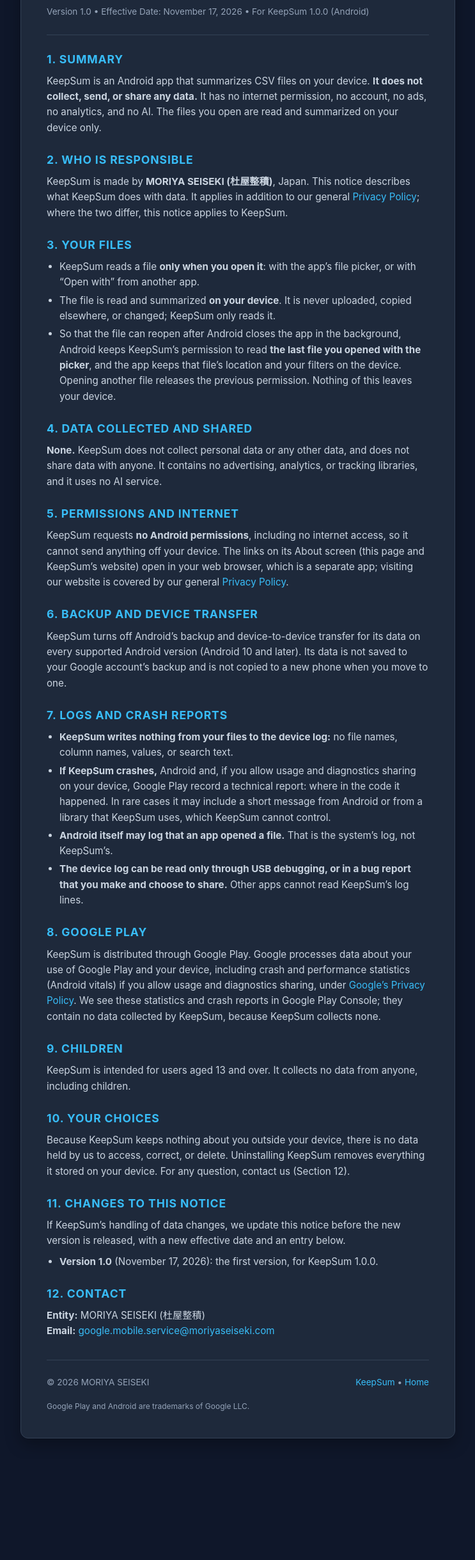
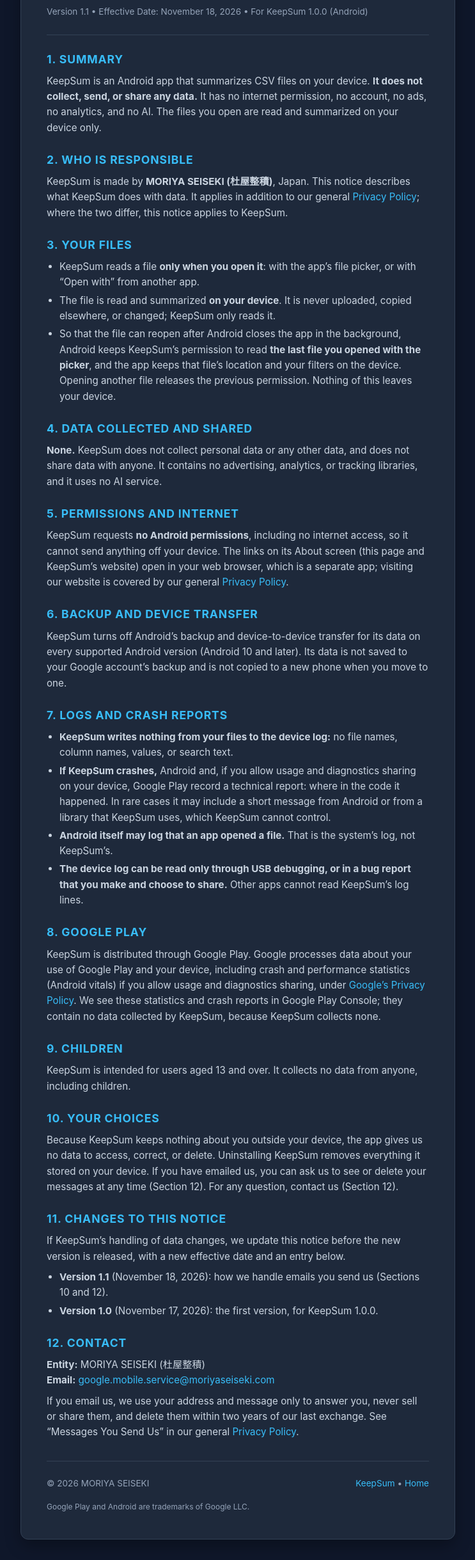
Before and after one commit to moriyaseiseki/moriyaseiseki-web, a plain HTML site: page mobile/keepsum/privacy-policy.html in a window 1280 px wide. Shown: the part 114-2552 px from the top of the page at 64% size, without its empty margins (268-1011 px from the left). Before the commit the page ends 2394 px from the top, so only its background shows below. Drawn offline with Linux system fonts and the light colour scheme.

Commit message:
build(release): add email handling to privacy policies
Update the general privacy policy to 1.3 and KeepSum's to 1.1, both
effective November 18, 2026.

- privacy-policy.html (1.3): a new "Messages You Send Us" item in
  Section 3: what we receive when you email us, that we use it only to
  answer you (legal basis: legitimate interest, or steps before a
  contract), that we never sell, rent or share it or use it for
  marketing, that our email provider may store it outside your country,
  and that we delete it within two years of our last exchange unless the
  law or a legal claim requires longer. A new "Email Protection Script"
  item explains the small script Cloudflare adds to pages showing an
  email address: no cookies, no analytics or tracking. Revision history
  updated.
- mobile/keepsum/privacy-policy.html (1.1): Section 12 points to the
  general policy's "Messages You Send Us" (never sold or shared,
  deleted within two years); Section 10 says people who emailed us can
  ask to see or delete their messages. Revision history updated.

```diff
--- a/mobile/keepsum/privacy-policy.html
+++ b/mobile/keepsum/privacy-policy.html
@@ -124,7 +124,7 @@
 
     <header>
         <h1>KeepSum Privacy Policy</h1>
-        <div class="effective-date">Version 1.0 &bull; Effective Date: November 17, 2026 &bull; For KeepSum 1.0.0 (Android)</div>
+        <div class="effective-date">Version 1.1 &bull; Effective Date: November 18, 2026 &bull; For KeepSum 1.0.0 (Android)</div>
     </header>
 
     <main>
@@ -199,7 +199,7 @@
         <section>
             <h2>10. Your Choices</h2>
             <p>
-                Because KeepSum keeps nothing about you outside your device, there is no data held by us to access, correct, or delete. Uninstalling KeepSum removes everything it stored on your device. For any question, contact us (Section 12).
+                Because KeepSum keeps nothing about you outside your device, the app gives us no data to access, correct, or delete. Uninstalling KeepSum removes everything it stored on your device. If you have emailed us, you can ask us to see or delete your messages at any time (Section 12). For any question, contact us (Section 12).
             </p>
         </section>
 
@@ -209,6 +209,7 @@
                 If KeepSum&rsquo;s handling of data changes, we update this notice before the new version is released, with a new effective date and an entry below.
             </p>
             <ul>
+                <li><strong>Version 1.1</strong> (November 18, 2026): how we handle emails you send us (Sections 10 and 12).</li>
                 <li><strong>Version 1.0</strong> (November 17, 2026): the first version, for KeepSum 1.0.0.</li>
             </ul>
         </section>
@@ -218,6 +219,9 @@
             <p>
                 <strong>Entity:</strong> MORIYA SEISEKI (杜屋整積)<br>
                 <strong>Email:</strong> <a href="mailto:google.mobile.service@moriyaseiseki.com">google.mobile.service@moriyaseiseki.com</a>
+            </p>
+            <p>
+                If you email us, we use your address and message only to answer you, never sell or share them, and delete them within two years of our last exchange. See &ldquo;Messages You Send Us&rdquo; in our general <a href="../../privacy-policy.html">Privacy Policy</a>.
             </p>
         </section>
     </main>
```
Also changed, not shown: privacy-policy.html (+4 -1 lines).
